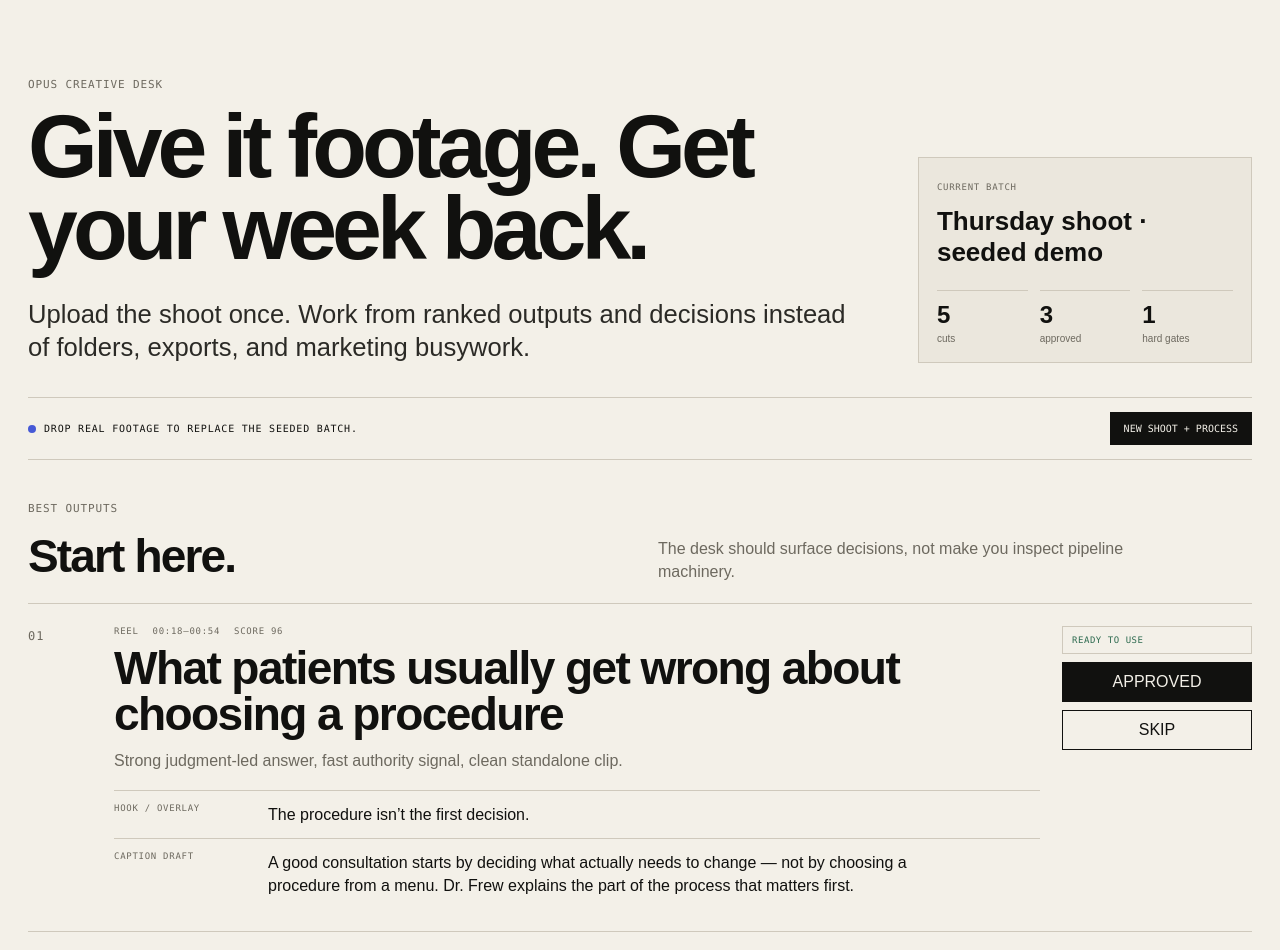
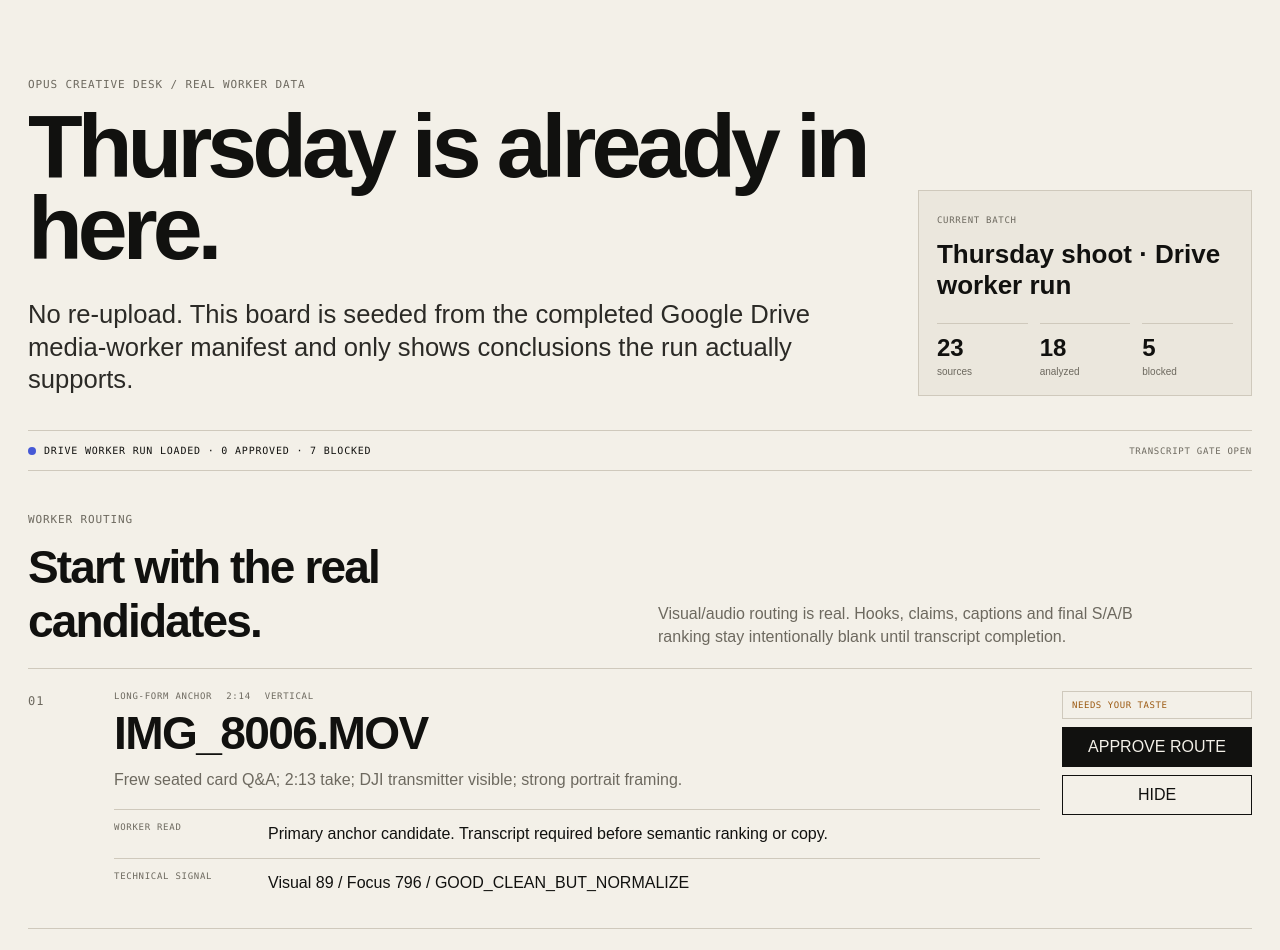
Before and after one commit to amydojo/opus-creative-worker, a Next.js app: page / in a window 1280 px wide. Shown: the top 950 px of the page. Built offline with nearby package versions, Linux system fonts and the light colour scheme.

Commit message:
feat: render Drive-grounded Thursday worker results

```diff
--- a/components/creative-desk.tsx
+++ b/components/creative-desk.tsx
@@ -1,97 +1,73 @@
 'use client';
 
-import { upload } from '@vercel/blob/client';
-import { useMemo, useRef, useState } from 'react';
-import { demoItems } from '@/lib/demo-content';
+import { useMemo, useState } from 'react';
+import { thursdayRun, type ThursdayRunItem } from '@/lib/thursday-run';
 
-type DeskItem = (typeof demoItems)[number] & { source?: string };
+const statusCopy = { REVIEW: 'Needs your taste', BLOCKED: 'Worker blocked', READY: 'Approved' } as const;
 
-const statusCopy = { READY: 'Ready to use', REVIEW: 'Needs your taste', BLOCKED: 'Approval required' } as const;
-
-function buildUploadedItems(files: File[], urls: string[]): DeskItem[] {
-  const subjects = ['Strongest standalone answer', 'Clean authority cut', 'Paid candidate — review first', 'Story follow-up'];
-  const hooks = ['The part patients usually miss.', 'What Dr. Frew looks at before making a recommendation.', 'Not every visible problem needs the same solution.', 'One useful thing to know before a consultation.'];
-  return files.slice(0, 4).map((file, index) => ({
-    id: `upload-${index}`,
-    format: index === 2 ? 'META AD CANDIDATE' : index === 3 ? 'STORY' : 'REEL / SHORT',
-    timestamp: 'SOURCE',
-    score: Math.max(82, 96 - index * 4),
-    title: subjects[index] ?? 'Usable cut',
-    why: `Uploaded ${file.name}. Media is safely registered; Python analysis will replace this provisional card with transcript timestamps, clip boundaries, and ranked creative decisions.`,
-    hook: hooks[index] ?? 'A useful patient question, answered clearly.',
-    caption: index === 2 ? 'Paid derivative held for human review before use.' : 'Source received. Final caption will be generated from the transcript instead of guessed from the filename.',
-    status: index === 2 ? 'BLOCKED' : 'REVIEW',
-    source: urls[index],
-  }));
+function duration(value?: number) {
+  if (value == null) return 'NOT ANALYZED';
+  const minutes = Math.floor(value / 60);
+  const seconds = Math.round(value % 60);
+  return minutes ? `${minutes}:${String(seconds).padStart(2, '0')}` : `${seconds}s`;
 }
 
 export function CreativeDesk() {
-  const inputRef = useRef<HTMLInputElement>(null);
-  const [items, setItems] = useState<DeskItem[]>(demoItems);
-  const [batch, setBatch] = useState('Thursday shoot · seeded demo');
-  const [busy, setBusy] = useState(false);
-  const [progress, setProgress] = useState(0);
-  const [notice, setNotice] = useState('Drop real footage to replace the seeded batch.');
-  const readyCount = useMemo(() => items.filter((item) => item.status === 'READY').length, [items]);
+  const [items, setItems] = useState<(ThursdayRunItem & { status: 'REVIEW' | 'BLOCKED' | 'READY' })[]>(thursdayRun.items);
+  const visible = useMemo(() => items.filter((item) => item.format !== 'TECHNICAL HOLD'), [items]);
+  const approved = items.filter((item) => item.status === 'READY').length;
+  const blocked = items.filter((item) => item.status === 'BLOCKED').length;
 
-  async function processFiles(fileList: FileList | null) {
-    if (!fileList?.length) return;
-    const files = Array.from(fileList);
-    setBusy(true);
-    setProgress(0);
-    setNotice(`Uploading ${files.length} source file${files.length === 1 ? '' : 's'}…`);
-
-    try {
-      const urls: string[] = [];
-      for (let i = 0; i < files.length; i += 1) {
-        const file = files[i];
-        const blob = await upload(`opus/source/${Date.now()}-${file.name}`, file, {
-          access: 'public',
-          handleUploadUrl: '/api/upload',
-          multipart: true,
-          onUploadProgress(event) {
-            setProgress(Math.round(((i + event.percentage / 100) / files.length) * 100));
-          },
-        });
-        urls.push(blob.url);
-      }
-      setItems(buildUploadedItems(files, urls));
-      setBatch(`${files.length} source file${files.length === 1 ? '' : 's'} · uploaded now`);
-      setNotice('Sources uploaded. Board populated; Python transcript/ranking pass is the next active stage.');
-    } catch (error) {
-      setNotice(error instanceof Error ? error.message : 'Upload failed.');
-    } finally {
-      setBusy(false);
-    }
-  }
-
-  function updateStatus(id: string, status: DeskItem['status']) {
-    setItems((current) => current.map((item) => (item.id === id ? { ...item, status } : item)));
+  function updateStatus(id: string, status: 'REVIEW' | 'BLOCKED' | 'READY') {
+    setItems((current) => current.map((item) => item.id === id ? { ...item, status } : item));
   }
 
   return (
     <main>
       <section className="topbar">
-        <div><p className="eyebrow">OPUS CREATIVE DESK</p><h1>Give it footage. Get your week back.</h1><p className="lede">Upload the shoot once. Work from ranked outputs and decisions instead of folders, exports, and marketing busywork.</p></div>
-        <div className="summaryCard"><span className="tiny">CURRENT BATCH</span><strong>{batch}</strong><div className="summaryGrid"><div><b>{items.length}</b><span>cuts</span></div><div><b>{readyCount}</b><span>approved</span></div><div><b>{items.filter((i) => i.status === 'BLOCKED').length}</b><span>hard gates</span></div></div></div>
+        <div>
+          <p className="eyebrow">OPUS CREATIVE DESK / REAL WORKER DATA</p>
+          <h1>Thursday is already in here.</h1>
+          <p className="lede">No re-upload. This board is seeded from the completed Google Drive media-worker manifest and only shows conclusions the run actually supports.</p>
+        </div>
+        <div className="summaryCard">
+          <span className="tiny">CURRENT BATCH</span><strong>{thursdayRun.label}</strong>
+          <div className="summaryGrid"><div><b>{thursdayRun.sourceCount}</b><span>sources</span></div><div><b>{thursdayRun.analyzedCount}</b><span>analyzed</span></div><div><b>{thursdayRun.blockedCount}</b><span>blocked</span></div></div>
+        </div>
       </section>
 
       <section className="actionBar">
-        <div><span className="statusDot" /><span>{busy ? `UPLOAD ${progress}%` : notice}</span></div>
-        <input ref={inputRef} hidden multiple type="file" accept="video/mp4,video/quicktime,video/x-m4v,audio/*" onChange={(event) => void processFiles(event.target.files)} />
-        <button disabled={busy} onClick={() => inputRef.current?.click()}>{busy ? 'PROCESSING…' : 'NEW SHOOT + PROCESS'}</button>
+        <div><span className="statusDot" /><span>DRIVE WORKER RUN LOADED · {approved} APPROVED · {blocked} BLOCKED</span></div>
+        <span className="tiny">TRANSCRIPT GATE OPEN</span>
       </section>
-      {busy && <div className="progressTrack"><div style={{ width: `${progress}%` }} /></div>}
 
-      <section className="resultsHeader"><div><p className="eyebrow">BEST OUTPUTS</p><h2>Start here.</h2></div><p>The desk should surface decisions, not make you inspect pipeline machinery.</p></section>
+      <section className="resultsHeader">
+        <div><p className="eyebrow">WORKER ROUTING</p><h2>Start with the real candidates.</h2></div>
+        <p>Visual/audio routing is real. Hooks, claims, captions and final S/A/B ranking stay intentionally blank until transcript completion.</p>
+      </section>
+
       <section className="results">
-        {items.map((item, index) => <article className="resultCard" key={item.id}>
+        {visible.map((item, index) => <article className="resultCard" key={item.id}>
           <div className="rank">{String(index + 1).padStart(2, '0')}</div>
-          <div className="resultMain"><div className="metaRow"><span>{item.format}</span><span>{item.timestamp}</span><span>SCORE {item.score}</span></div><h3>{item.title}</h3><p className="why">{item.why}</p><div className="copyBlock"><span className="tiny">HOOK / OVERLAY</span><p>{item.hook}</p></div><div className="copyBlock"><span className="tiny">CAPTION DRAFT</span><p>{item.caption}</p></div>{item.source && <a className="sourceLink" href={item.source} target="_blank" rel="noreferrer">OPEN SOURCE ↗</a>}</div>
-          <aside className="resultSide"><span className={`pill pill-${item.status.toLowerCase()}`}>{statusCopy[item.status]}</span><button onClick={() => updateStatus(item.id, item.status === 'BLOCKED' ? 'REVIEW' : 'READY')}>{item.status === 'BLOCKED' ? 'REVIEW' : item.status === 'READY' ? 'APPROVED' : 'APPROVE'}</button><button className="quiet" onClick={() => setItems((current) => current.filter((entry) => entry.id !== item.id))}>SKIP</button></aside>
+          <div className="resultMain">
+            <div className="metaRow"><span>{item.format}</span><span>{duration(item.duration)}</span><span>{item.orientation ?? 'UNKNOWN'}</span></div>
+            <h3>{item.file}</h3>
+            <p className="why">{item.note}</p>
+            <div className="copyBlock"><span className="tiny">WORKER READ</span><p>{item.reason}</p></div>
+            <div className="copyBlock"><span className="tiny">TECHNICAL SIGNAL</span><p>{item.visualScore != null ? `Visual ${Math.round(item.visualScore * 100)} / Focus ${Math.round(item.focus ?? 0)} / ${item.audioUse}` : 'Oversized source not analyzed — no quality claim made.'}</p></div>
+          </div>
+          <aside className="resultSide">
+            <span className={`pill pill-${item.status.toLowerCase()}`}>{statusCopy[item.status]}</span>
+            {item.status !== 'BLOCKED' && <button onClick={() => updateStatus(item.id, 'READY')}>{item.status === 'READY' ? 'APPROVED' : 'APPROVE ROUTE'}</button>}
+            <button className="quiet" onClick={() => setItems((current) => current.filter((entry) => entry.id !== item.id))}>HIDE</button>
+          </aside>
         </article>)}
       </section>
-      <section className="bottomRail"><div><span className="tiny">WIRED NOW</span><p>Browser → direct multipart media upload → batch board → human decisions.</p></div><div><span className="tiny">NEXT ACTIVE STAGE</span><p>Python worker replaces provisional cards with transcript-grounded cuts, timestamps, and ranked derivatives.</p></div></section>
+
+      <section className="bottomRail">
+        <div><span className="tiny">WIRED NOW</span><p>Google Drive worker manifest → truthful candidate board → human routing decisions.</p></div>
+        <div><span className="tiny">NEXT ACTIVE GATE</span><p>Complete transcription plus the five oversized masters, then unlock semantic clip ranking, hooks, captions, claims review, and Canva compilation.</p></div>
+      </section>
     </main>
   );
 }
```
